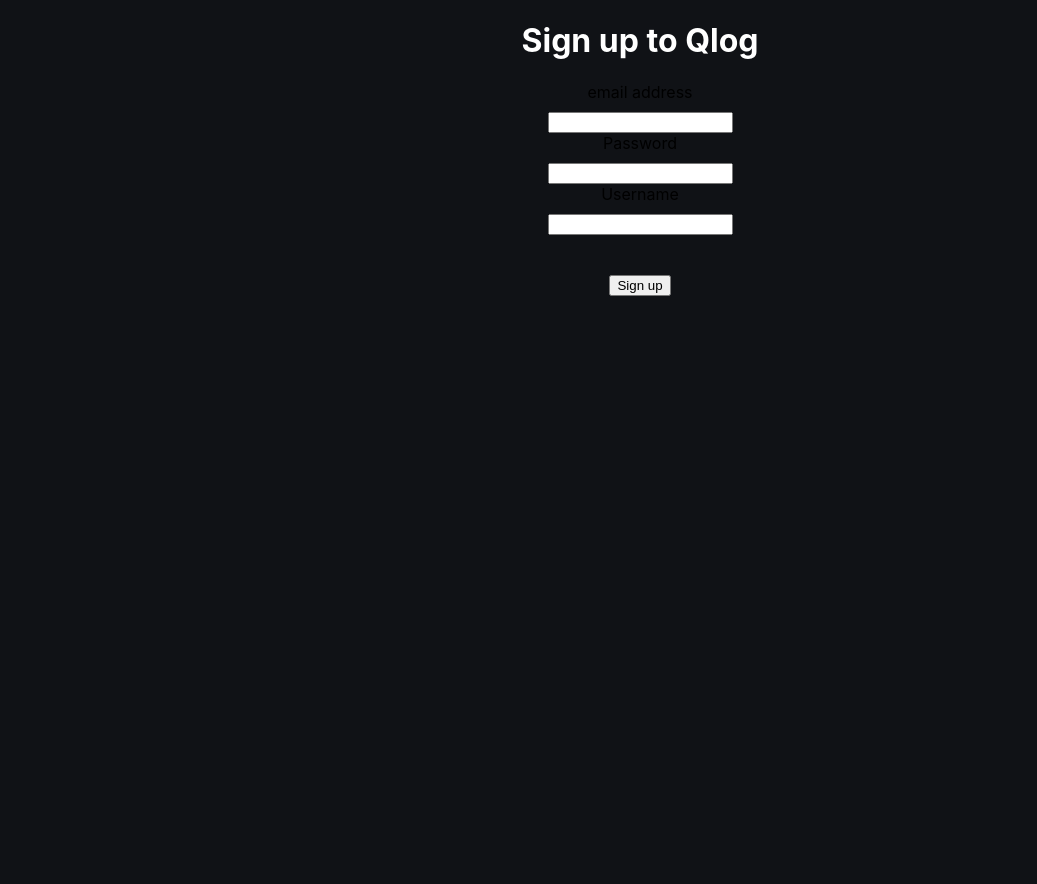
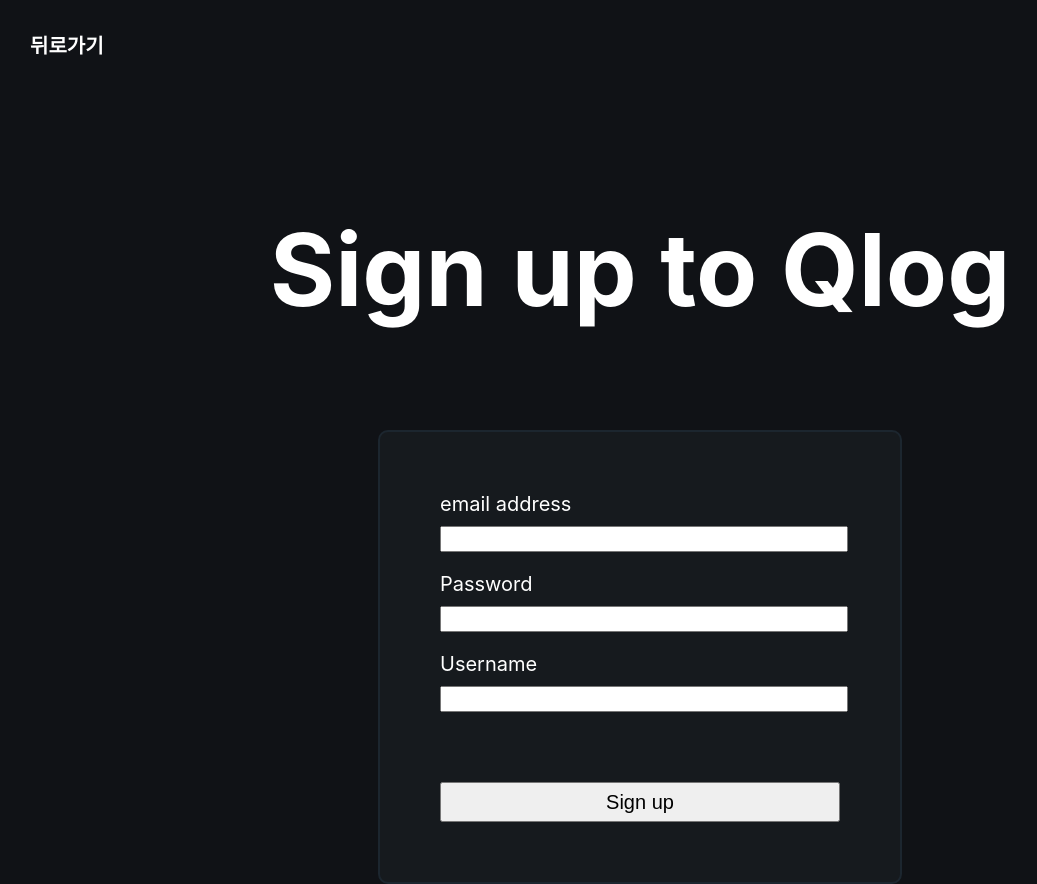
Before and after one commit to zzzzseong/Qlog_frontend, a React (Create React App) app: page /register in a window 1280 px wide. Shown: the whole page, without its empty margins (0-1037 px from the left). Before the commit the page ends 800 px from the top, so only its background shows below. Built offline with nearby package versions, Linux system fonts and the light colour scheme.

Commit message:
Update(Register, Login): CSS 적용 완료

```diff
--- a/src/pages/LoginPage.js
+++ b/src/pages/LoginPage.js
@@ -44,17 +44,20 @@
     return (
         <div className='login-form'>
             <div className='login-form-header'>
+                <div onClick={() => {
+                    window.location.href = '/';
+                }}>뒤로가기</div>
                 <h1>Sign in to Qlog</h1>
             </div>
             <div className='login-form-body'>
                 <form onSubmit={handleSubmit}>
-                        <label htmlFor="login_field">Username or email address</label>
-                        <input type="text" name="login" id="login_field" onChange={handleChange}></input>
+                        <label htmlFor="login_field">Username or email address</label><br/>
+                        <input className='login-form-input' type="text" name="login" id="login_field" onChange={handleChange}></input><br/><br/>
 
-                        <label htmlFor="password">Password</label>
-                        <input type="password" name='password' id='password' onChange={handleChange}></input>
+                        <label htmlFor="password">Password</label><br/>
+                        <input className='login-form-input' type="password" name='password' id='password' onChange={handleChange}></input><br/><br/>
 
-                        <input type='submit' name='commit' value='Sign in' className='login-form-submit'></input>
+                        <input className='login-form-submit' type='submit' name='commit' value='Sign in'></input>
                 </form>
             </div>
         </div>
--- a/src/pages/RegisterPage.js
+++ b/src/pages/RegisterPage.js
@@ -43,20 +43,23 @@
     return (
         <div className='register-form'>
             <div className='register-form-header'>
+                <div onClick={() => {
+                    window.location.href = '/';
+                }}>뒤로가기</div>
                 <h1>Sign up to Qlog</h1>
             </div>
             <div className='register-form-body'>
                 <form onSubmit={registerSubmit}>
-                        <label htmlFor="register_field">email address</label>
-                        <input type="text" name="register" id="register_field" onChange={registerChange}></input>
+                        <label htmlFor="register_field">email address</label><br/>
+                        <input className='register-form-input' type="text" name="register" id="register_field" onChange={registerChange}></input><br/><br/>
 
-                        <label htmlFor="password">Password</label>
-                        <input type="password" name='password' id='password' onChange={registerChange}></input>
+                        <label htmlFor="password">Password</label><br/>
+                        <input className='register-form-input' type="password" name='password' id='password' onChange={registerChange}></input><br/><br/>
 
-                        <label htmlFor="username">Username</label>
-                        <input type="text" name='username' id='username' onChange={registerChange}></input>
+                        <label htmlFor="username">Username</label><br/>
+                        <input className='register-form-input' type="text" name='username' id='username' onChange={registerChange}></input><br/><br/>
 
-                        <input type='submit' name='commit' value='Sign up' className='register-form-submit'></input>
+                        <input className='register-form-submit' type='submit' name='commit' value='Sign up'></input>
                 </form>
             </div>
         </div>
--- a/src/pages/WelcomePage.js
+++ b/src/pages/WelcomePage.js
@@ -14,12 +14,12 @@
 
     return (
         <div style={{ textAlign: 'center' }}>
-            <div className='title'>
+            <div className='welcome_header'>
                     Qlog
             </div>
-            <div className="loginBox">
-                <button className="button" onClick={goToSignIn}>로그인</button>
-                <button className="button" onClick={goToSignUp}>회원가입</button>
+            <div className="welcome_body">
+                <button onClick={goToSignIn}>로그인</button>
+                <button onClick={goToSignUp}>회원가입</button>
             </div>
         </div>
     );
--- a/src/pages/css/style.css
+++ b/src/pages/css/style.css
@@ -2,13 +2,14 @@
     background-color: #101216;
 }
 
-.title {
+/*          welcome           */
+.welcome_header {
     color: white;
     font-size: 250px;
-    margin-bottom: 70px;
+    margin-top: 120px;
+    margin-bottom: 100px;
 }
-
-.button {
+.welcome_body button {
     width: 200px;
     height: 70px;
 
@@ -23,42 +24,104 @@
     border: none;
     border-radius: 10px;
 }
-.button:hover {
+.welcome_body button:hover {
     background: #161A1E;
     color: white;
 }
 
 /*          register           */
-.register-form-header {
+.register-form-header div {
+    color: white;
+    font-size: 20px;
+    font-weight: bold;
+
+    padding: 30px;
+}
+.register-form-header h1 {
     color: white;
     text-align: center;
+    font-size: 100px;
+
+    margin-top: 120px;
+    margin-bottom: 100px;
 }
-.register-form-body form {
+.register-form-body {
     display: flex;
     flex-direction: column;
     align-items: center;
 }
+.register-form-body form {
+    width: 400px;
+
+    padding: 60px;
+    background-color: #161A1E;
+    border-radius: 10px;
+    border: 2px solid #1C262F;
+}
+.register-form-body form .register-form-input {
+    width: 100%;
+    height: 20px;
+    margin-top: 10px;
+}
 .register-form-body label {
-    margin-bottom: 10px;
+    color: white;
+    font-size: 20px;
+
 }
 .register-form-submit {
-    margin-top: 40px;
+    width: 100%;
+    height: 40px;
+
+    font-size: 20px;
+
+    margin-top: 50px;
 }
 
 
 /*          login           */
-.login-form-header {
+.login-form-header div {
+    color: white;
+    font-size: 20px;
+    font-weight: bold;
+
+    padding: 30px;
+}
+.login-form-header h1 {
     color: white;
     text-align: center;
+    font-size: 100px;
+
+    margin-top: 120px;
+    margin-bottom: 100px;
 }
-.login-form-body form {
+.login-form-body {
     display: flex;
     flex-direction: column;
     align-items: center;
 }
+.login-form-body form {
+    width: 400px;
+
+    padding: 60px;
+    background-color: #161A1E;
+    border-radius: 10px;
+    border: 2px solid #1C262F;
+}
+.login-form-body form .login-form-input {
+    width: 100%;
+    height: 20px;
+    margin-top: 10px;
+}
 .login-form-body label {
-    margin-bottom: 10px;
+    color: white;
+    font-size: 20px;
+
 }
 .login-form-submit {
-    margin-top: 40px;
+    width: 100%;
+    height: 40px;
+
+    font-size: 20px;
+
+    margin-top: 50px;
 }
```
